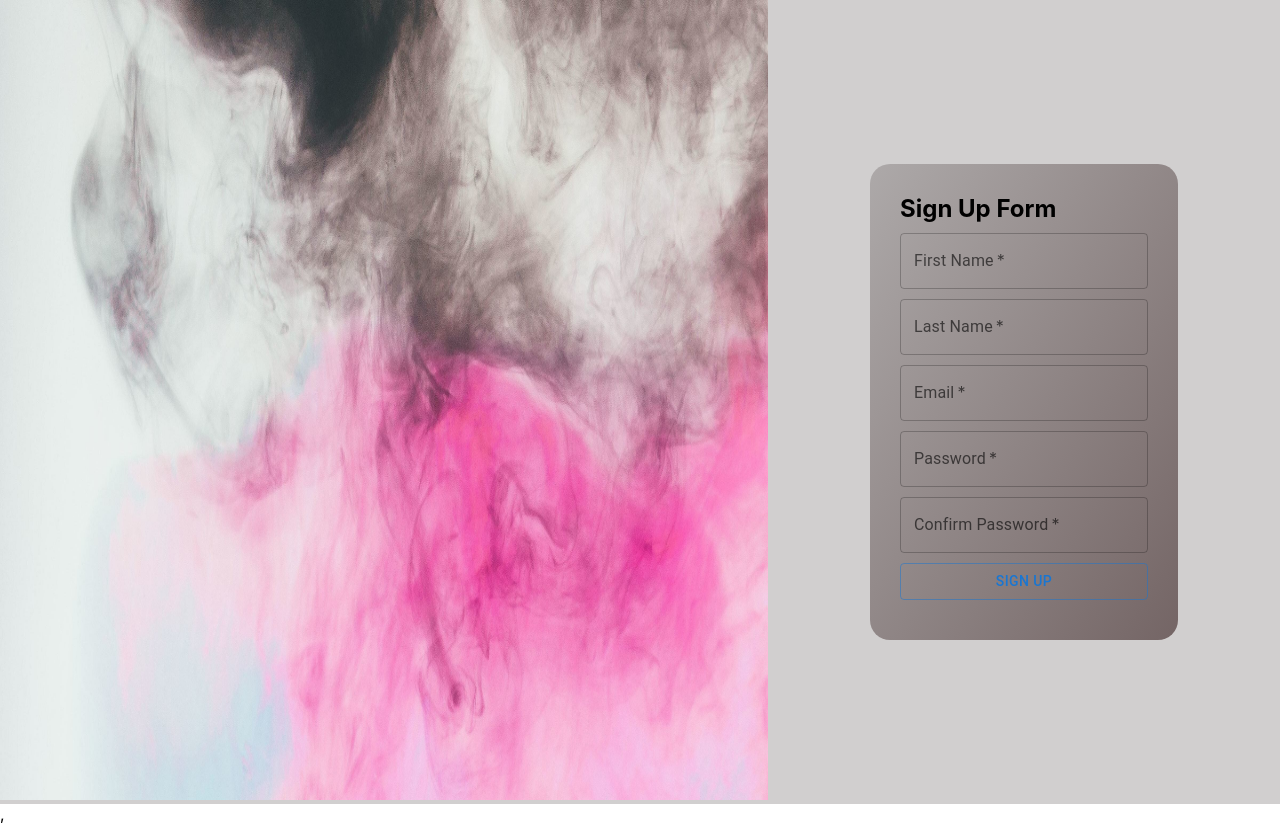
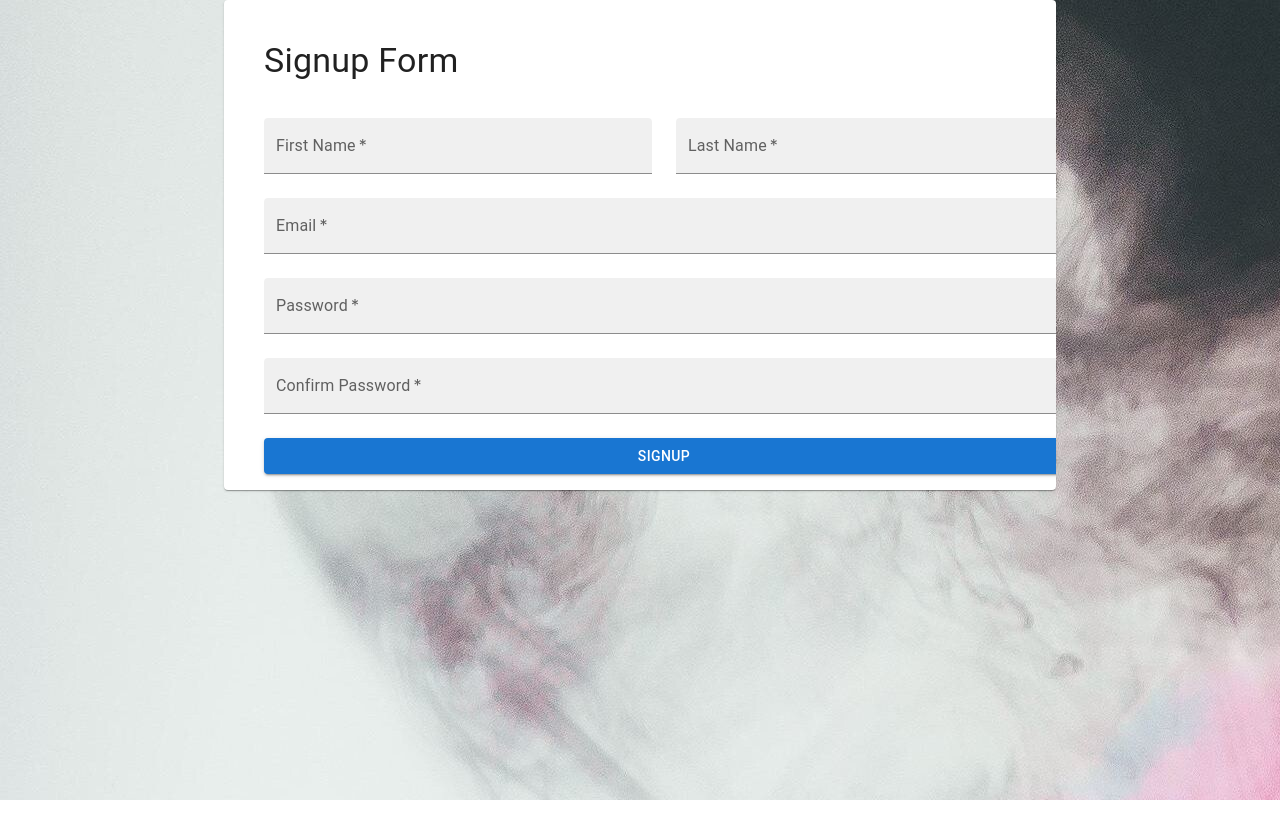
Before and after one commit to muhammad-ahmed02/GUI, a React (Create React App) app: page /register in a window 1280 px wide. After the commit the page ends 800 px from the top, so only its background shows below. Built offline with nearby package versions, Linux system fonts and the light colour scheme.

Commit message:
login and register page

```diff
--- a/src/App.js
+++ b/src/App.js
@@ -5,7 +5,7 @@ import Login from "./components/Login";
 function App() {
   return (
     <>
-      <Route exact path="/register" component={Register} />,
+      <Route exact path="/register" component={Register} />
       <Route exact path="/login" component={Login} />
     </>
   );
--- a/src/components/Login.jsx
+++ b/src/components/Login.jsx
@@ -0,0 +1,72 @@
+import TextField from "@mui/material/TextField";
+import Button from "@mui/material/Button";
+
+import "./Register.scss";
+import useWindowDimensions from "./Dimension";
+// import Background from "../assets/background.jpg";
+import { useState } from "react";
+import { Card, Grid, Stack, Typography } from "@mui/material";
+
+const Login = () => {
+  const { height } = useWindowDimensions();
+  const [email, setEmail] = useState(null);
+  const [password, setPassword] = useState(null);
+
+  const handleSubmit = (e) => {
+    e.preventDefault();
+    console.log("LOGIN FORM SUBMITTED!");
+  };
+
+  return (
+    <form
+      className="register-page"
+      onSubmit={handleSubmit}
+      style={{ height: height, width: "100%" }}
+    >
+      <Card className="entity-form-card">
+        <Stack spacing={3}>
+          <Grid container spacing={3}>
+            <Grid item xs={12}>
+              <Typography variant="h4" gutterBottom>Login Form</Typography>
+            </Grid>
+            <Grid item xs={12}>
+              <TextField
+                label="Email"
+                fullWidth
+                variant="filled"
+                type="email"
+                required
+                value={email}
+                onChange={(e) => setEmail(e.target.value)}
+              />
+            </Grid>
+            <Grid item xs={12}>
+              <TextField
+                label="Password"
+                variant="filled"
+                type="password"
+                fullWidth
+                required
+                value={password}
+                onChange={(e) => setPassword(e.target.value)}
+              />
+            </Grid>
+
+            <Grid item xs={12}>
+              <Button
+                type="submit"
+                variant="contained"
+                color="primary"
+                fullWidth
+              >
+                Login
+              </Button>
+            </Grid>
+          </Grid>
+        </Stack>
+      </Card>
+    </form>
+  );
+};
+
+export default Login;
--- a/src/components/Register.jsx
+++ b/src/components/Register.jsx
@@ -3,63 +3,104 @@ import Button from "@mui/material/Button";
 
 import "./Register.scss";
 import useWindowDimensions from "./Dimension";
-import Background from "../assets/background.jpg";
+// import Background from "../assets/background.jpg";
 import { useState } from "react";
+import { Card, Grid, Stack, Typography } from "@mui/material";
 
 const Register = () => {
-  const { height, width } = useWindowDimensions();
-  const [password, setPassword] = useState("");
-  const [cPassword, setCPassword] = useState("");
+  const { height } = useWindowDimensions();
+  const [firstName, setFirstName] = useState(null);
+  const [lastName, setLastName] = useState(null);
+  const [email, setEmail] = useState(null);
+  const [password, setPassword] = useState(null);
+  const [cPassword, setCPassword] = useState(null);
+
+  const handleSubmit = (e) => {
+    e.preventDefault();
+    console.log("SIGNUP FORM SUBMITTED!");
+  };
 
   return (
-    <div className="register-page">
-      <div className="background">
-        <img src={Background} alt="Background" width="100%" height={height} />
-      </div>
-      <div className="register-form">
-        <form>
-          <h2>Sign Up Form</h2>
-          <div className="form-group">
-            <TextField required id="outlined-required" label="First Name" />
-          </div>
-          <div className="form-group">
-            <TextField required id="outlined-required" label="Last Name" />
-          </div>
-          <div className="form-group">
-            <TextField required id="outlined-required" label="Email" />
-          </div>
-          <div className="form-group">
+    <form
+      className="register-page"
+      onSubmit={handleSubmit}
+      style={{ height: height, width: "100%" }}
+    >
+      <Card className="entity-form-card">
+        <Stack spacing={3}>
+          <Grid container spacing={3}>
+            <Grid item xs={12}>
+              <Typography variant="h4" gutterBottom>Signup Form</Typography>
+            </Grid>
+            <Grid item xs={12} md={6}>
               <TextField
+                fullWidth
+                label="First Name"
+                variant="filled"
                 required
-              id="outlined-password-input"
+                value={firstName}
+                onChange={(e) => setFirstName(e.target.value)}
+              />
+            </Grid>
+
+            <Grid item xs={12} md={6}>
+              <TextField
+                label="Last Name"
+                fullWidth
+                variant="filled"
+                required
+                value={lastName}
+                onChange={(e) => setLastName(e.target.value)}
+              />
+            </Grid>
+            <Grid item xs={12}>
+              <TextField
+                label="Email"
+                fullWidth
+                variant="filled"
+                type="email"
+                required
+                value={email}
+                onChange={(e) => setEmail(e.target.value)}
+              />
+            </Grid>
+            <Grid item xs={12}>
+              <TextField
                 label="Password"
+                variant="filled"
                 type="password"
-              autoComplete="current-password"
+                fullWidth
+                required
                 value={password}
-              onChange={(e) => {
-                setPassword(e.target.value);
-              }}
+                onChange={(e) => setPassword(e.target.value)}
               />
-          </div>
-          <div className="form-group">
+            </Grid>
+            <Grid item xs={12}>
               <TextField
+                label="Confirm Password"
+                variant="filled"
+                type="password"
+                fullWidth
                 required
-              id="outlined-password-input"
-              label="Confirm Password"
-              type="password"
-              autoComplete="current-password"
                 value={cPassword}
-              onChange={(e) => {
-                setCPassword(e.target.value);
-              }}
+                onChange={(e) => setCPassword(e.target.value)}
               />
-          </div>
-          <div className="form-group">
-            <Button className="btn" variant="outlined">Sign Up</Button>
-          </div>
+            </Grid>
+
+            <Grid item xs={12}>
+              <Button
+                type="submit"
+                variant="contained"
+                color="primary"
+                fullWidth
+              >
+                Signup
+              </Button>
+            </Grid>
+          </Grid>
+        </Stack>
+      </Card>
     </form>
-      </div>
-    </div>
   );
 };
 
--- a/src/components/Register.scss
+++ b/src/components/Register.scss
@@ -6,38 +6,12 @@
 }
 
 .register-page {
-  display: flex;
-  flex-direction: row;
-  background-color: rgb(209, 207, 207);
-  // color: rgb(202, 202, 202);
+  background-image: url(../assets/background.jpg);
+  overflow: hidden;
 }
 
-.background {
-  width: 60%;
+.entity-form-card {
+  padding: 1rem;
+  max-width: 800px;
+  margin: auto;
 }
-
-.register-form {
-  width: 40%;
-  margin: auto;
-  display: flex;
-  flex-direction: row;
-  justify-content: center;
-  align-items: center;
-  form {
-    background: linear-gradient(
-      to bottom right,
-      rgb(173, 169, 169),
-      rgb(116, 101, 101)
-    );
-    border-radius: 20px;
-    padding: 30px;
-  }
-}
-
-.form-group {
-  margin: 10px 0px;
-}
-
-.btn {
-  width: 100%;
-}
```
Also changed, not shown: 2 other files (tests, documents, lock files or other folders). Lines whose indentation alone changed are shown as unchanged.
